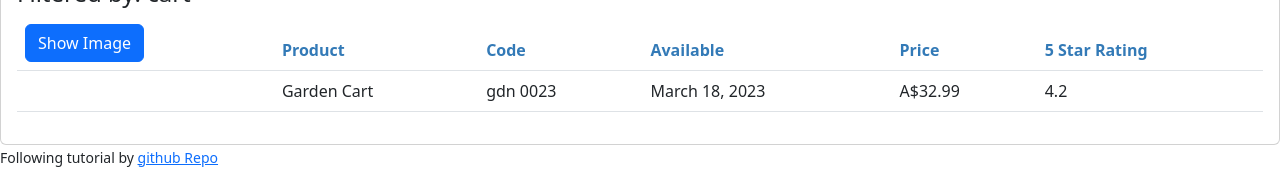
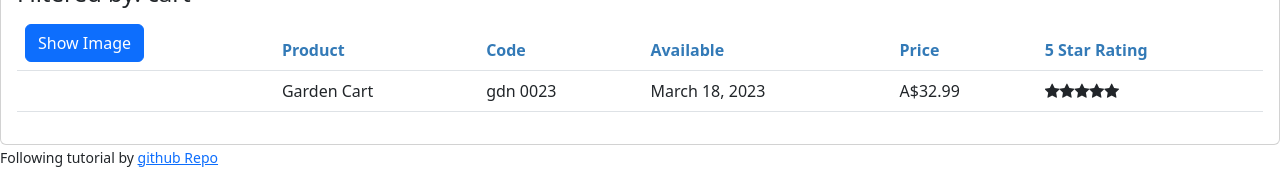
Before and after one commit to Lilish-Warrior/product-list, an Angular app: page / in a window 1280 px wide. Shown: the part 165-334 px from the top of the page. Built offline with nearby package versions, Linux system fonts and the light colour scheme.

Commit message:
Created star rating component

```diff
--- a/src/app/app.module.ts
+++ b/src/app/app.module.ts
@@ -6,9 +6,15 @@
 import { ProductListComponent } from './products/product-list.component';
 import { FormsModule } from '@angular/forms';
 import { CovertoSpacesPipe } from './shared/convert-to-spaces.pipe';
+import { StarComponent } from './shared/star-component/star.component';
 
 @NgModule({
-  declarations: [AppComponent, ProductListComponent, CovertoSpacesPipe], //Our components, directives and pipes are declared here
+  declarations: [
+    AppComponent,
+    ProductListComponent,
+    CovertoSpacesPipe,
+    StarComponent,
+  ], //Our components, directives and pipes are declared here
   imports: [BrowserModule, AppRoutingModule, FormsModule], //Components, directived and pipes from other sources(external modules) are imported here
   providers: [],
   bootstrap: [AppComponent],
--- a/src/app/products/product-list.component.html
+++ b/src/app/products/product-list.component.html
@@ -45,7 +45,7 @@
             </td>
             <td>{{ product.releaseDate }}</td>
             <td>{{ product.price | currency : "AUD" : "symbol" : "1.2-2" }}</td>
-            <td>{{ product.starRating }}</td>
+            <td><pm-star></pm-star></td>
           </tr>
         </tbody>
       </table>
--- /dev/null
+++ b/src/app/shared/star-component/star.component.html
@@ -0,0 +1,9 @@
+<div class="crop" [style.width.px]="cropWidth" [title]="rating">
+  <div style="width: 75px">
+    <span class="fa fa-star"></span>
+    <span class="fa fa-star"></span>
+    <span class="fa fa-star"></span>
+    <span class="fa fa-star"></span>
+    <span class="fa fa-star"></span>
+  </div>
+</div>
--- /dev/null
+++ b/src/app/shared/star-component/star.component.scss
@@ -0,0 +1,7 @@
+.crop {
+  overflow: hidden;
+}
+
+div {
+  cursor: pointer;
+}
--- /dev/null
+++ b/src/app/shared/star-component/star.component.ts
@@ -0,0 +1,15 @@
+import { Component, OnChanges, SimpleChanges } from '@angular/core';
+
+@Component({
+  selector: 'pm-star',
+  templateUrl: './star.component.html',
+  styleUrls: ['./star.component.scss'],
+})
+export class StarComponent implements OnChanges {
+  rating: number = 4;
+  cropWidth: number = 75;
+
+  ngOnChanges(): void {
+    this.cropWidth = (this.rating * 75) / 5;
+  }
+}
```
